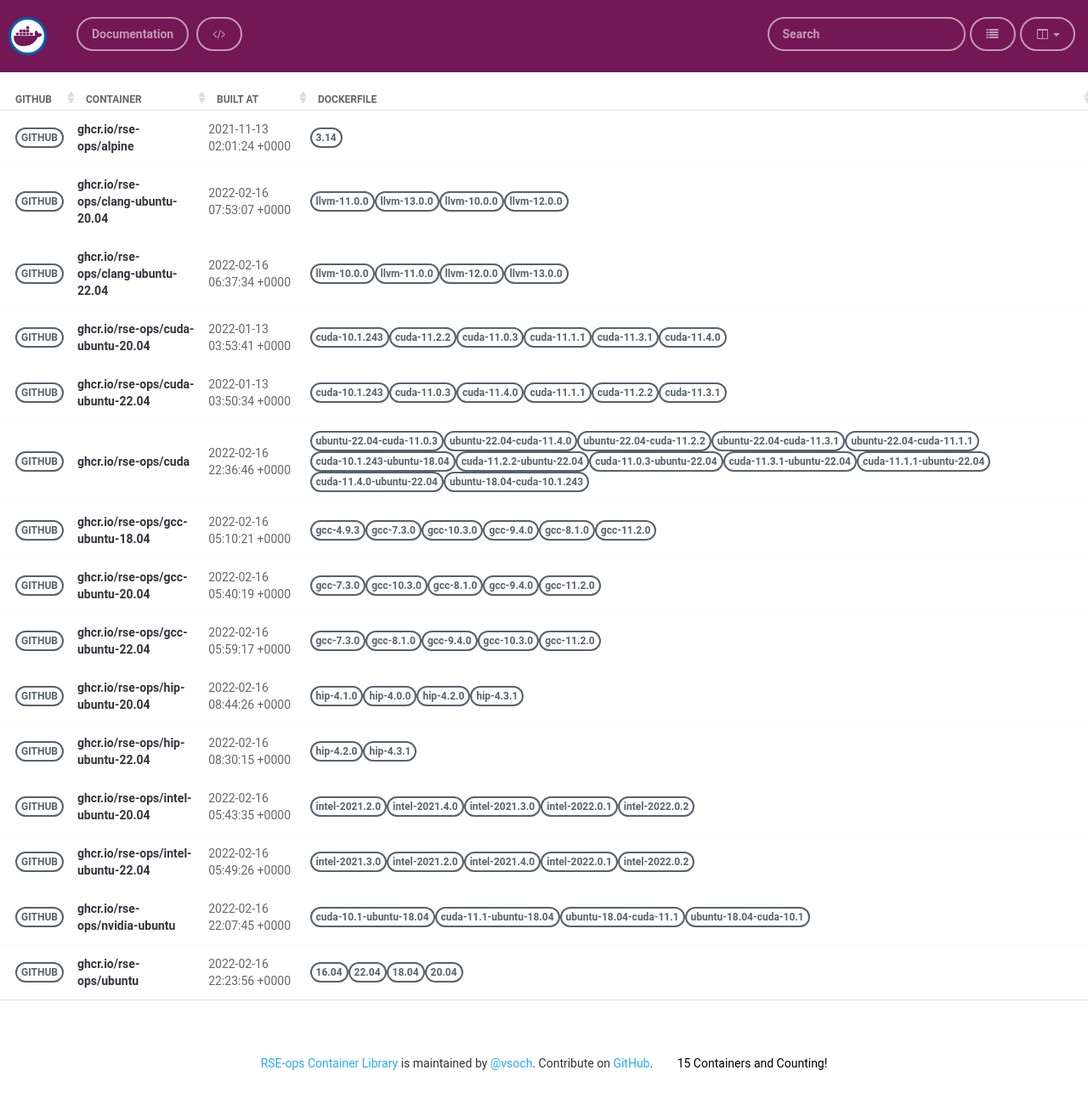
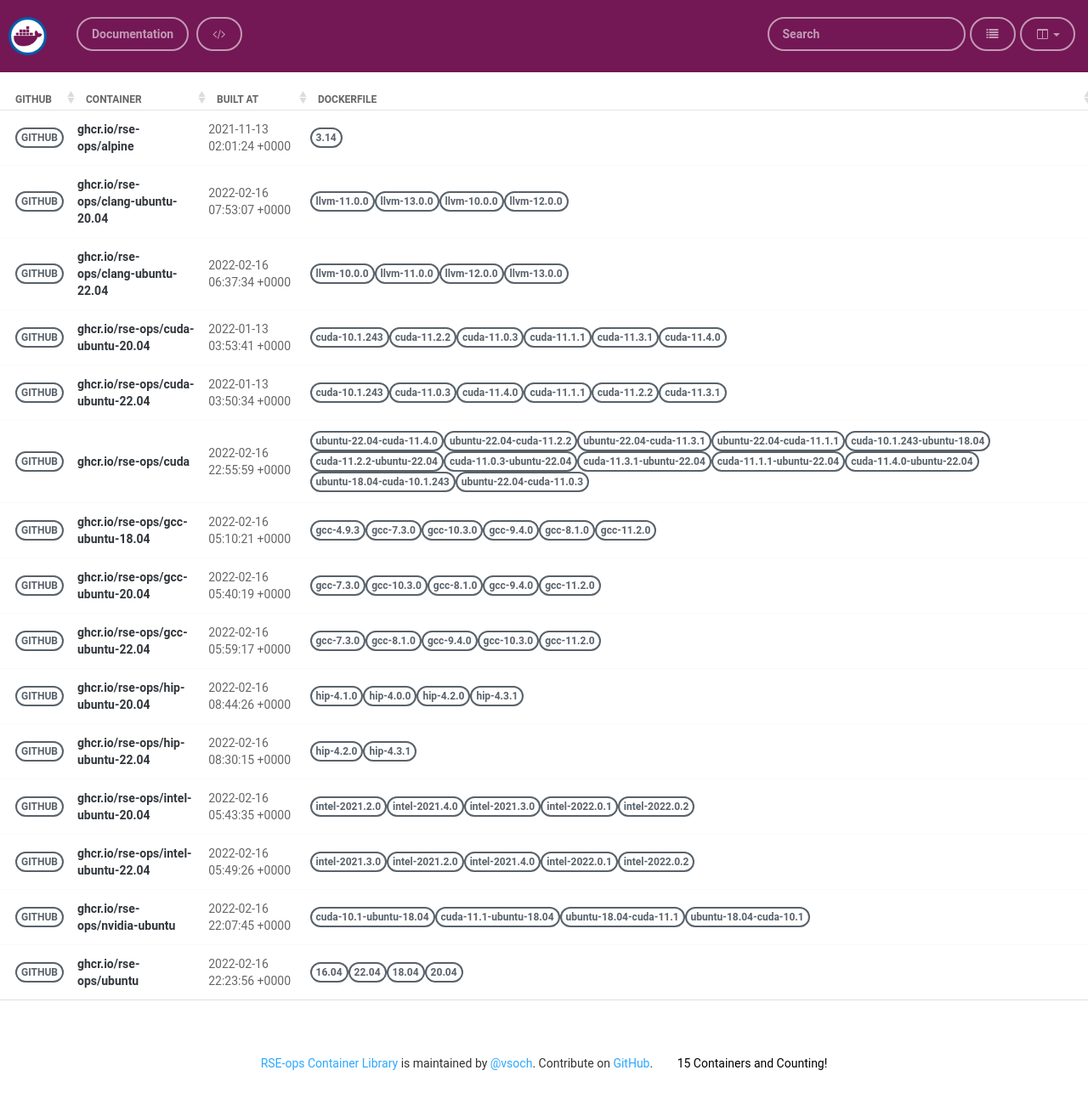
Before and after one commit to rse-ops/docker-images, a Jekyll site: the page built from pages/index.md, in a window 1280 px wide. Shown: the whole page at 85% size. Built offline with Jekyll 4.4.1, drawn with Linux system fonts in a browser that asks for light colours; nearby versions of some CDN libraries; part of the change alters nothing that is shown.

Commit message:
Automated push to update library 2022-02-16

```diff
--- a/_library/ghcr.io-rse-ops-cuda.md
+++ b/_library/ghcr.io-rse-ops-cuda.md
@@ -1,14 +1,11 @@
 ---
 layout: container
 name: ghcr.io/rse-ops/cuda
-updated_at: 2022-02-16 22:36:46.346155
+updated_at: 2022-02-16 22:55:59.744199
 
 
 container_url: https://github.com/orgs/rse-ops/packages/container/package/cuda
 versions:
- - tag: ubuntu-22.04-cuda-11.0.3
-   dockerfile: https://github.com/rse-ops/docker-images/blob/main/ubuntu/cuda/Dockerfile
-   manifest: https://crane.ggcr.dev/manifest/ghcr.io/rse-ops/cuda:ubuntu-22.04-cuda-11.0.3
  - tag: ubuntu-22.04-cuda-11.4.0
    dockerfile: https://github.com/rse-ops/docker-images/blob/main/ubuntu/cuda/Dockerfile
    manifest: https://crane.ggcr.dev/manifest/ghcr.io/rse-ops/cuda:ubuntu-22.04-cuda-11.4.0
@@ -42,5 +39,8 @@ versions:
  - tag: ubuntu-18.04-cuda-10.1.243
    dockerfile: https://github.com/rse-ops/docker-images/blob/main/ubuntu/cuda/Dockerfile
    manifest: https://crane.ggcr.dev/manifest/ghcr.io/rse-ops/cuda:ubuntu-18.04-cuda-10.1.243
+ - tag: ubuntu-22.04-cuda-11.0.3
+   dockerfile: https://github.com/rse-ops/docker-images/blob/main/ubuntu/cuda/Dockerfile
+   manifest: https://crane.ggcr.dev/manifest/ghcr.io/rse-ops/cuda:ubuntu-22.04-cuda-11.0.3
 
 ---
```
